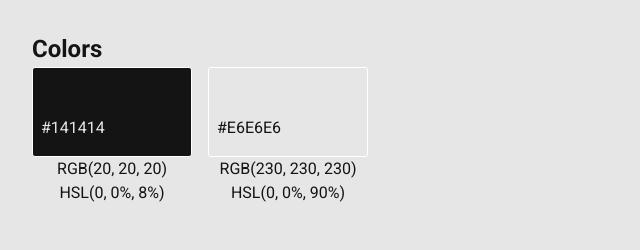
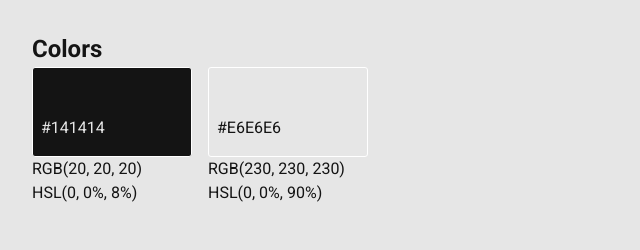
Before and after one commit to piouson/css-design-system, a plain HTML site: page index.html in a window 1280 px wide. Shown: the part 115-365 px from the top of the page, without its empty margins (0-640 px from the left). Drawn offline with Linux system fonts and the light colour scheme.

Commit message:
Update utility classes

```diff
--- a/assets/css/style.css
+++ b/assets/css/style.css
@@ -28,7 +28,7 @@ button:not(.toggle) {
 .btn-left {
   text-align: left;
 }
-.btn-center {
+.text-center {
   text-align: center;
 }
 .btn-toggle {
@@ -82,3 +82,6 @@ button:not(.toggle) {
   border-style: solid;
   border-color: rgb(var(--color-grey)) transparent transparent transparent;
 }
+.align-self-start {
+  align-self: flex-start;
+}
--- a/index.html
+++ b/index.html
@@ -37,7 +37,7 @@
             <button
               onclick="copyTooltipText(event)"
               onmouseout="revertCopyText(event)"
-              class="btn btn-text-only btn-center has-tooltip border-blue"
+              class="btn btn-text-only align-self-start text-center has-tooltip border-blue"
             >
               <span class="tooltip copy-tooltip absolute-center-x text-light">
                 Copy
@@ -47,7 +47,7 @@
             <button
               onclick="copyTooltipText(event)"
               onmouseout="revertCopyText(event)"
-              class="btn btn-text-only btn-center has-tooltip"
+              class="btn btn-text-only align-self-start text-center has-tooltip"
             >
               <span class="tooltip copy-tooltip absolute-center-x text-light">
                 Copy
@@ -70,7 +70,7 @@
             <button
               onclick="copyTooltipText(event)"
               onmouseout="revertCopyText(event)"
-              class="btn btn-text-only btn-center has-tooltip"
+              class="btn btn-text-only align-self-start text-center has-tooltip"
             >
               <span class="tooltip copy-tooltip absolute-center-x text-light">
                 Copy
@@ -80,7 +80,7 @@
             <button
               onclick="copyTooltipText(event)"
               onmouseout="revertCopyText(event)"
-              class="btn btn-text-only btn-center has-tooltip"
+              class="btn btn-text-only align-self-start text-center has-tooltip"
             >
               <span class="tooltip copy-tooltip absolute-center-x text-light">
                 Copy
```
